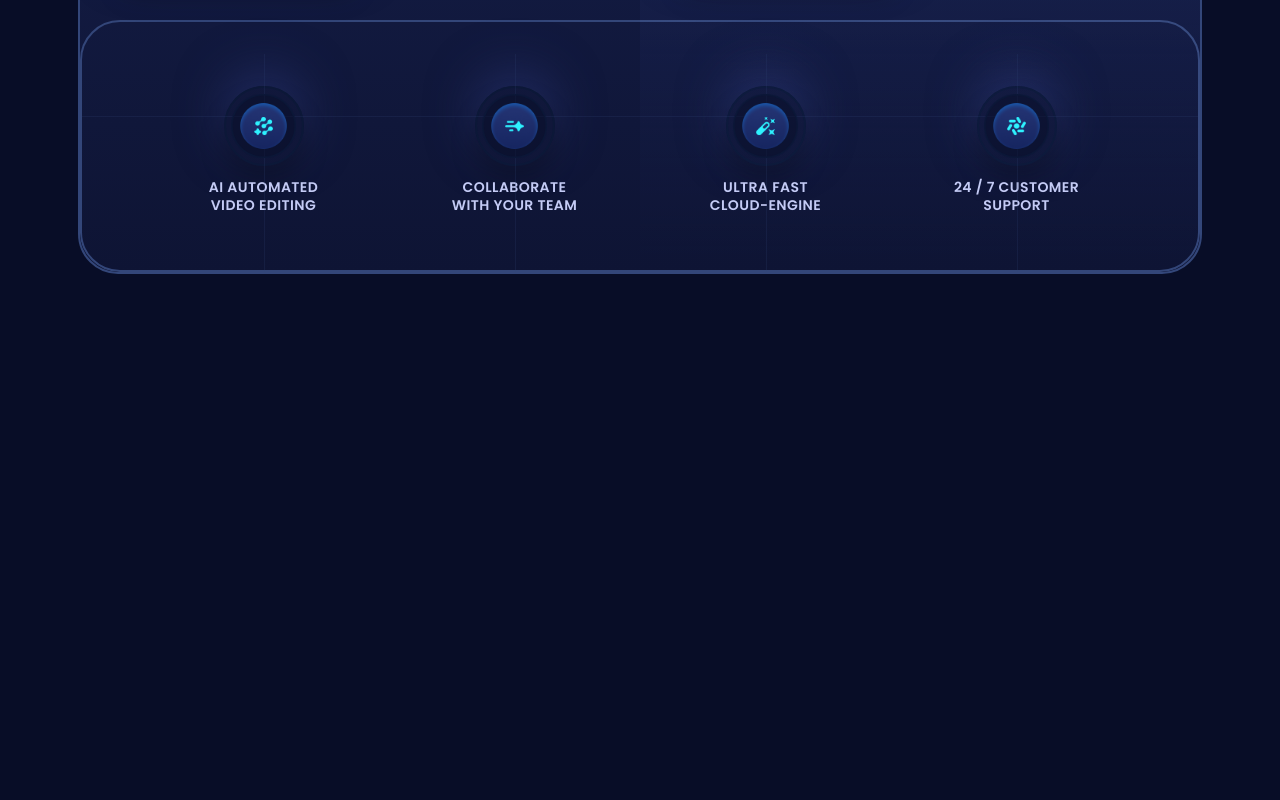
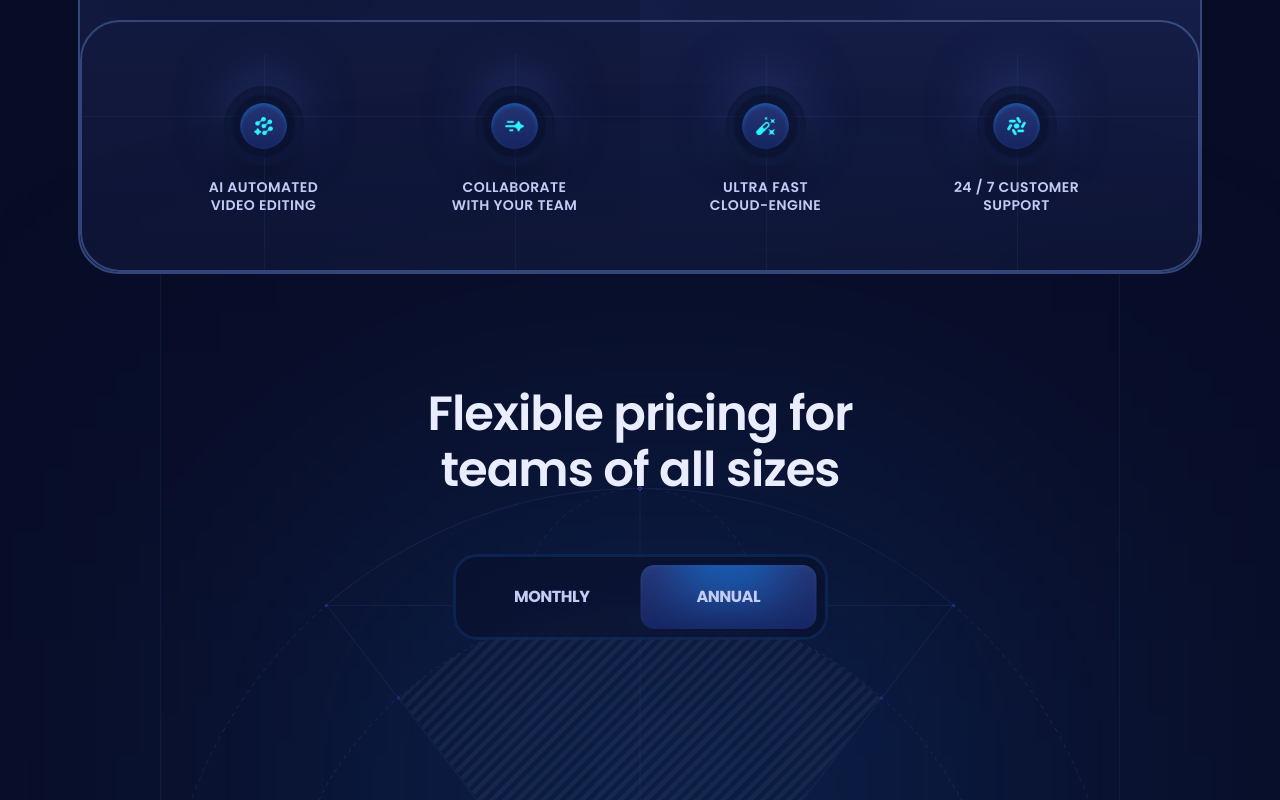
Before and after one commit to aman-maharshi/sass-landing-xora, a React (Vite) app: page / in a window 1280 px wide. Shown: the part 1530-2330 px from the top of the page. Before the commit the page ends 1804 px from the top, so only its background shows below. Built offline with nearby package versions, Linux system fonts and the light colour scheme.

Commit message:
pricing section init

```diff
--- a/src/App.jsx
+++ b/src/App.jsx
@@ -2,6 +2,7 @@
 import Header from './sections/Header'
 import Hero from './sections/Hero'
 import Features from './sections/Features'
+import Pricing from './sections/Pricing'
 
 const App = () => {
   return (
@@ -9,6 +10,7 @@
       <Header />
       <Hero />
       <Features />
+      <Pricing />
     </main>
   )
 }
--- /dev/null
+++ b/src/sections/Pricing.jsx
@@ -0,0 +1,62 @@
+import { useState } from 'react'
+import { Element } from 'react-scroll'
+import { clsx } from 'clsx'
+
+const Pricing = () => {
+  const [monthly, setMonthly] = useState(false)
+
+  return (
+    <section>
+      <Element name='pricing'>
+        <div className="container">
+          <div className="max-w-960 pricing-head_before relative mx-auto border-l border-r border-s2 bg-s1/50 pb-40 pt-28 max-xl:max-w-4xl max-lg:border-none max-md:pb-32 max-md:pt-16">
+            <h3 className="h3 max-lg:h4 max-md:h5 z-3 relative mx-auto mb-14 max-w-lg text-center text-p4 max-md:mb-11 max-sm:max-w-sm">
+              Flexible pricing for teams of all sizes
+            </h3>
+
+            <div className="relative z-4 mx-auto flex w-[375px] rounded-3xl border-[3px] border-s4/25 bg-s1/50 p-2 backdrop-blur-[6px] max-md:w-[310px]">
+              <button
+                className={clsx("pricing-head_btn", monthly && "text-p4")}
+                onClick={() => setMonthly(true)}
+              >
+                Monthly
+              </button>
+              <button
+                className={clsx("pricing-head_btn", !monthly && "text-p4")}
+                onClick={() => setMonthly(false)}
+              >
+                Annual
+              </button>
+
+              <div
+                className={clsx(
+                  "g4 rounded-14 before:h-100 pricing-head_btn_before absolute left-2 top-2 h-[calc(100%-16px)] w-[calc(50%-8px)] overflow-hidden shadow-400 transition-transform duration-500",
+                  !monthly && "translate-x-full",
+                )}
+              />
+            </div>
+
+            <div className="pricing-bg">
+              <img
+                src="/images/bg-outlines.svg"
+                width={960}
+                height={380}
+                alt="outline"
+                className="relative z-2"
+              />
+              <img
+                src="/images/bg-outlines-fill.png"
+                width={960}
+                height={380}
+                alt="outline"
+                className="absolute inset-0 opacity-5 mix-blend-soft-light"
+              />
+            </div>
+          </div>
+        </div>
+      </Element>
+    </section>
+  )
+}
+
+export default Pricing
```
